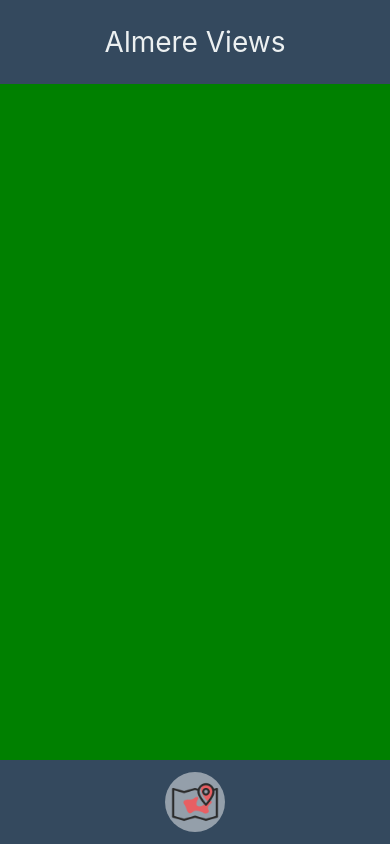
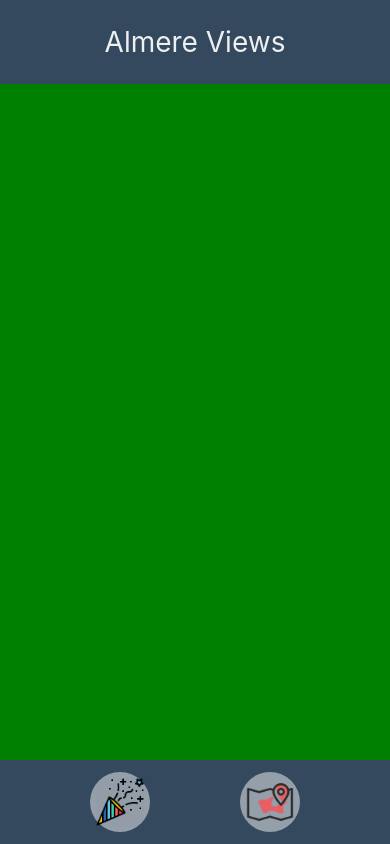
Before and after one commit to Tim-DaHare/almere_views, a React Native app: screen / in a window 390 px wide. Built offline with nearby package versions, Linux system fonts and the light colour scheme.

Commit message:
added events button

```diff
--- a/src/pages/overview.js
+++ b/src/pages/overview.js
@@ -1,6 +1,7 @@
 import React from 'react'
 import { View, StyleSheet, Text, Image } from 'react-native'
 import mapIcon from '../../assets/img/map-icon.png'
+import eventsIcon from '../../assets/img/events-icon.png'
 
 const styles = StyleSheet.create({
     overviewContainer: {
@@ -52,6 +53,7 @@ const Overview = () => {
 
             </View>
             <View style={styles.navContainer}>
+                <NavIcon source={eventsIcon} />
                 <NavIcon source={mapIcon} />
             </View>
         </View>
```
Also changed, not shown: assets/img/events-icon.png (added).
